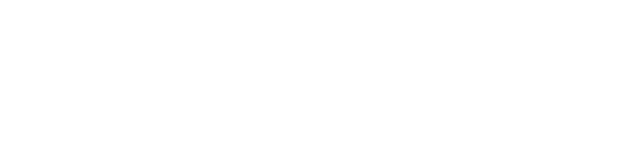
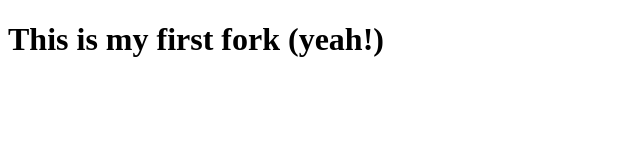
Before and after one commit to LJTalks/hack1practise, a plain HTML site: page index-m.html in a window 1280 px wide. Shown: the whole page, without its empty margins (0-640 px from the left). Drawn offline with Linux system fonts and the light colour scheme.

Commit message:
Add text to html-m body

```diff
--- a/index-m.html
+++ b/index-m.html
@@ -6,6 +6,6 @@
     <title>Document</title>
 </head>
 <body>
-
+    <h1>This is my first fork (yeah!)</h1>
 </body>
 </html>
```
